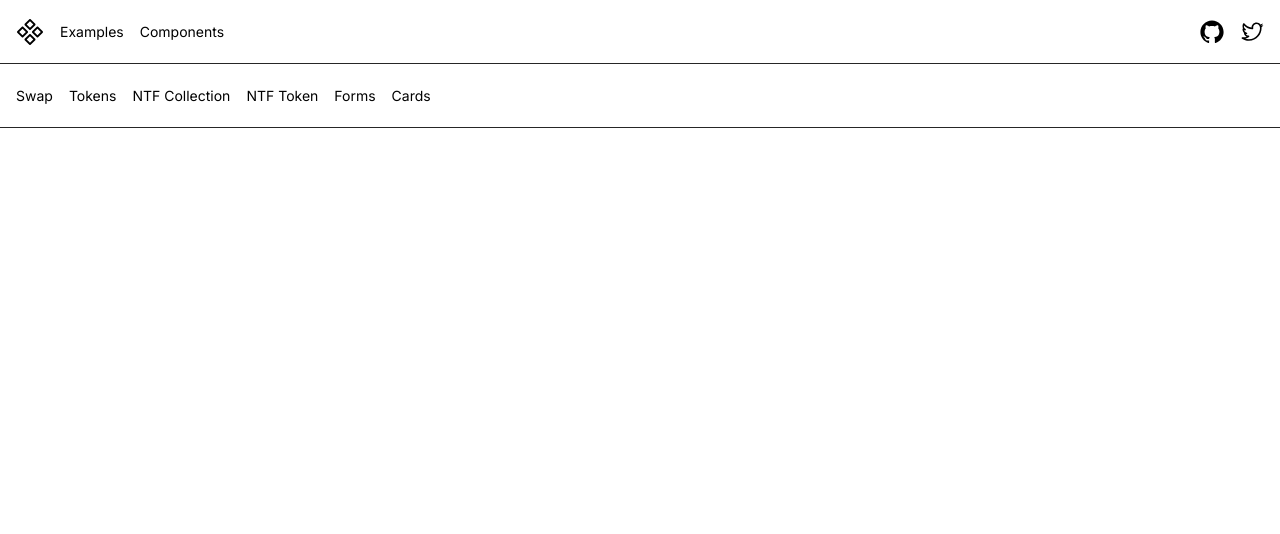
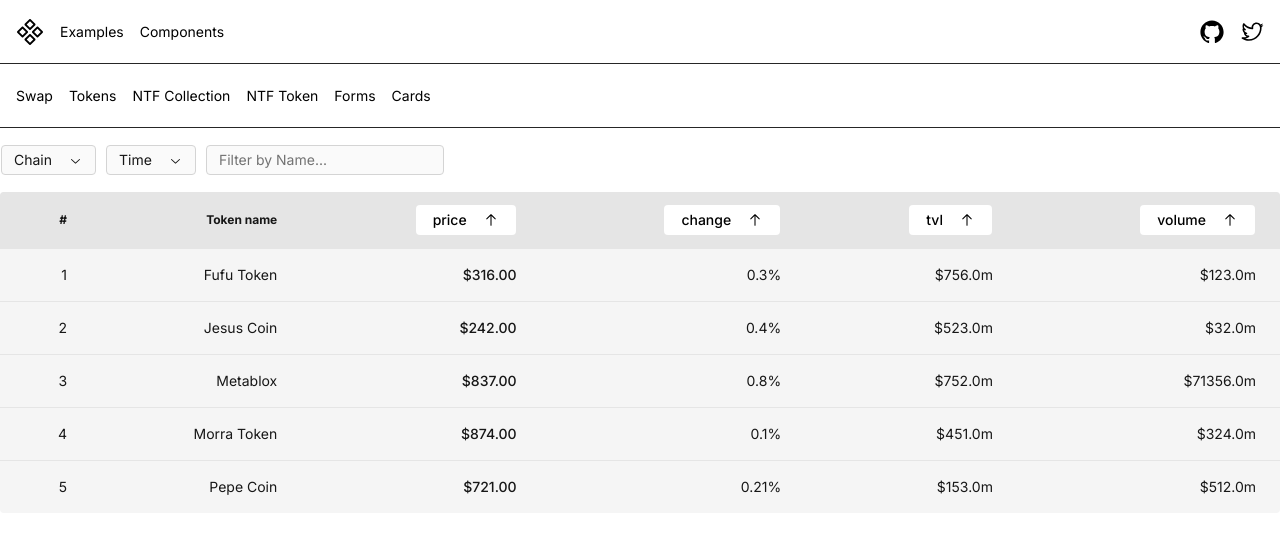
Before and after one commit to ramozdev/reusable-ui, a Next.js app: page /examples/tokens in a window 1280 px wide. Shown: the top 534 px of the page. Built offline with nearby package versions, Linux system fonts and the light colour scheme.

Commit message:
add tokens path

```diff
--- a/src/app/examples/tokens/page.tsx
+++ b/src/app/examples/tokens/page.tsx
@@ -1,3 +1,328 @@
+"use client";
+
+import * as React from "react";
+import {
+  type ColumnDef,
+  type ColumnFiltersState,
+  type SortingState,
+  type VisibilityState,
+  flexRender,
+  getCoreRowModel,
+  getFilteredRowModel,
+  getPaginationRowModel,
+  getSortedRowModel,
+  useReactTable,
+} from "@tanstack/react-table";
+import {
+  ArrowUpIcon,
+  ChevronDownIcon,
+  ChevronUpIcon,
+} from "@radix-ui/react-icons";
+import Select from "@/ui/radix/select";
+
+import Button from "@/ui/html/button";
+import { useRouter } from "next/navigation";
+import Input from "@/ui/html/input";
+import Table from "@/ui/html/table";
+
+export type Payment = {
+  id: string;
+  price: number;
+  name: "Fufu Token" | "Jesus Coin" | "Metablox" | "Morra Token" | "Pepe Coin";
+  change: string;
+  tvl: string;
+  volume: string;
+};
+const data: Payment[] = [
+  {
+    id: "1",
+    name: "Fufu Token",
+    price: 316,
+    change: "0.3%",
+    tvl: "$756.0M",
+    volume: "$123.0M",
+  },
+  {
+    id: "2",
+    name: "Jesus Coin",
+    price: 242,
+    change: "0.4%",
+    tvl: "$523.0M",
+    volume: "$32.0M",
+  },
+  {
+    id: "3",
+    name: "Metablox",
+    price: 837,
+    change: "0.8%",
+    tvl: "$752.0M",
+    volume: "$71356.0M",
+  },
+  {
+    id: "4",
+    name: "Morra Token",
+    price: 874,
+    change: "0.1%",
+    tvl: "$451.0M",
+    volume: "$324.0M",
+  },
+  {
+    id: "5",
+
+    name: "Pepe Coin",
+    price: 721,
+    change: "0.21%",
+    tvl: "$153.0M",
+    volume: "$512.0M",
+  },
+];
+
+const columns: ColumnDef<Payment>[] = [
+  {
+    id: "select",
+    header: () => <div>#</div>,
+    cell: ({ row }) => <div>{row.index + 1}</div>,
+    enableSorting: false,
+    enableHiding: false,
+  },
+  {
+    accessorKey: "name",
+    header: "Token name",
+    cell: ({ row }) => <div className="capitalize">{row.getValue("name")}</div>,
+  },
+  {
+    accessorKey: "price",
+    header: ({ column }) => {
+      return (
+        <Button.Solid
+          color="white-black"
+          onClick={() => column.toggleSorting(column.getIsSorted() === "asc")}
+        >
+          price
+          <ArrowUpIcon className="ml-2 h-4 w-4" />
+        </Button.Solid>
+      );
+    },
+    cell: ({ row }) => {
+      const price = parseFloat(row.getValue("price"));
+
+      // Format the price as a dollar price
+      const formatted = new Intl.NumberFormat("en-US", {
+        style: "currency",
+        currency: "USD",
+      }).format(price);
+
+      return <div className="text-right font-medium">{formatted}</div>;
+    },
+  },
+
+  {
+    accessorKey: "change",
+    header: ({ column }) => {
+      return (
+        <Button.Solid
+          color="white-black"
+          onClick={() => column.toggleSorting(column.getIsSorted() === "asc")}
+        >
+          change
+          <ArrowUpIcon className="ml-2 h-4 w-4" />
+        </Button.Solid>
+      );
+    },
+    cell: ({ row }) => (
+      <div className="lowercase">{row.getValue("change")}</div>
+    ),
+  },
+  {
+    accessorKey: "tvl",
+    header: ({ column }) => {
+      return (
+        <Button.Solid
+          color="white-black"
+          onClick={() => column.toggleSorting(column.getIsSorted() === "asc")}
+        >
+          tvl
+          <ArrowUpIcon className="ml-2 h-4 w-4" />
+        </Button.Solid>
+      );
+    },
+    cell: ({ row }) => <div className="lowercase">{row.getValue("tvl")}</div>,
+  },
+  {
+    accessorKey: "volume",
+    header: ({ column }) => {
+      return (
+        <Button.Solid
+          color="white-black"
+          onClick={() => column.toggleSorting(column.getIsSorted() === "asc")}
+        >
+          volume
+          <ArrowUpIcon className="ml-2 h-4 w-4" />
+        </Button.Solid>
+      );
+    },
+    cell: ({ row }) => (
+      <div className="lowercase">{row.getValue("volume")}</div>
+    ),
+  },
+];
+
 export default function Page() {
-  return <div className="mx-auto mb-10 mt-14 grid w-full justify-center"></div>;
+  const [chain, setChain] = React.useState<string>("");
+  const router = useRouter();
+  const [sorting, setSorting] = React.useState<SortingState>([]);
+  const [columnFilters, setColumnFilters] = React.useState<ColumnFiltersState>(
+    [],
+  );
+  const [columnVisibility, setColumnVisibility] =
+    React.useState<VisibilityState>({});
+  const [rowSelection, setRowSelection] = React.useState({});
+
+  const table = useReactTable({
+    data,
+    columns,
+    onSortingChange: setSorting,
+    onColumnFiltersChange: setColumnFilters,
+    getCoreRowModel: getCoreRowModel(),
+    getPaginationRowModel: getPaginationRowModel(),
+    getSortedRowModel: getSortedRowModel(),
+    getFilteredRowModel: getFilteredRowModel(),
+    onColumnVisibilityChange: setColumnVisibility,
+    onRowSelectionChange: setRowSelection,
+    state: {
+      sorting,
+      columnFilters,
+      columnVisibility,
+      rowSelection,
+    },
+  });
+
+  return (
+    <div className="mx-8 max-w-screen-xl xl:mx-auto">
+      <div className="flex justify-start space-x-2  py-4">
+        <div>
+          <Select.Root
+            value={chain}
+            onValueChange={(chain) => {
+              setChain(chain);
+              localStorage.setItem("chain", chain);
+              router.push(`/examples/tokens/${chain}`);
+            }}
+          >
+            <Select.Trigger aria-label="Food">
+              <Select.Value placeholder="Chain" />
+              <Select.Icon>
+                <ChevronDownIcon />
+              </Select.Icon>
+            </Select.Trigger>
+            <Select.Portal>
+              <Select.Content>
+                <Select.ScrollUpButton>
+                  <ChevronUpIcon />
+                </Select.ScrollUpButton>
+                <Select.Viewport>
+                  <Select.Group>
+                    <Select.Label>Chains</Select.Label>
+                    <Select.Item value="era">Era</Select.Item>
+                    <Select.Item value="eth">Eth</Select.Item>
+                    <Select.Item value="polygon">Polygon</Select.Item>
+                    <Select.Item value="base">Base</Select.Item>
+                  </Select.Group>
+                </Select.Viewport>
+                <Select.ScrollDownButton>
+                  <ChevronDownIcon />
+                </Select.ScrollDownButton>
+              </Select.Content>
+            </Select.Portal>
+          </Select.Root>
+        </div>
+        <div>
+          <Select.Root>
+            <Select.Trigger>
+              <Select.Value placeholder="Time" />
+              <Select.Icon>
+                <ChevronDownIcon />
+              </Select.Icon>
+            </Select.Trigger>
+            <Select.Portal>
+              <Select.Content>
+                <Select.ScrollUpButton>
+                  <ChevronUpIcon />
+                </Select.ScrollUpButton>
+                <Select.Viewport>
+                  <Select.Group>
+                    <Select.Item value="1h">1H</Select.Item>
+                    <Select.Item value="1d">1D</Select.Item>
+                    <Select.Item value="1w">1W</Select.Item>
+                    <Select.Item value="1m">1M</Select.Item>
+                    <Select.Item value="1y">1Y</Select.Item>
+                  </Select.Group>
+                </Select.Viewport>
+                <Select.ScrollDownButton>
+                  <ChevronDownIcon />
+                </Select.ScrollDownButton>
+              </Select.Content>
+            </Select.Portal>
+          </Select.Root>
+        </div>
+        <div>
+          <Input
+            placeholder="Filter by Name..."
+            value={(table.getColumn("name")?.getFilterValue() as string) ?? ""}
+            onChange={(event) =>
+              table.getColumn("name")?.setFilterValue(event.target.value)
+            }
+            className="max-w-sm"
+          />
+        </div>
+      </div>
+      <div>
+        <Table.Root className="text-right">
+          <Table.Thead>
+            {table.getHeaderGroups().map((headerGroup) => (
+              <Table.Tr key={headerGroup.id}>
+                {headerGroup.headers.map((header) => {
+                  return (
+                    <Table.Th key={header.id}>
+                      {header.isPlaceholder
+                        ? null
+                        : flexRender(
+                            header.column.columnDef.header,
+                            header.getContext(),
+                          )}
+                    </Table.Th>
+                  );
+                })}
+              </Table.Tr>
+            ))}
+          </Table.Thead>
+          <Table.Tbody>
+            {table.getRowModel().rows?.length ? (
+              table.getRowModel().rows.map((row) => (
+                <Table.Tr
+                  key={row.id}
+                  data-state={row.getIsSelected() && "selected"}
+                >
+                  {row.getVisibleCells().map((cell) => (
+                    <Table.Td key={cell.id}>
+                      {flexRender(
+                        cell.column.columnDef.cell,
+                        cell.getContext(),
+                      )}
+                    </Table.Td>
+                  ))}
+                </Table.Tr>
+              ))
+            ) : (
+              <Table.Tr>
+                <Table.Td colSpan={columns.length} className="h-24 text-center">
+                  No results.
+                </Table.Td>
+              </Table.Tr>
+            )}
+          </Table.Tbody>
+        </Table.Root>
+      </div>
+    </div>
+  );
 }
```
